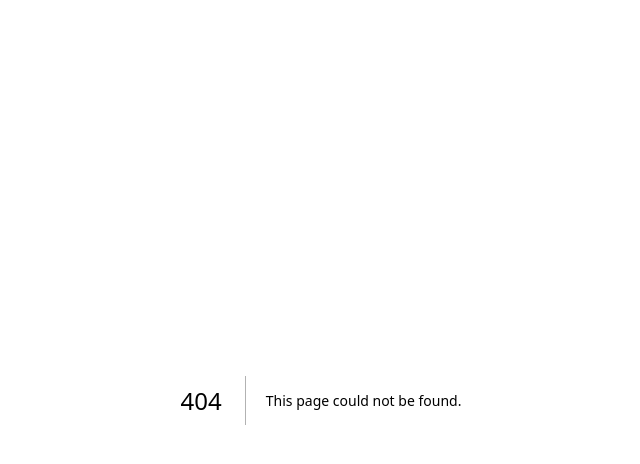
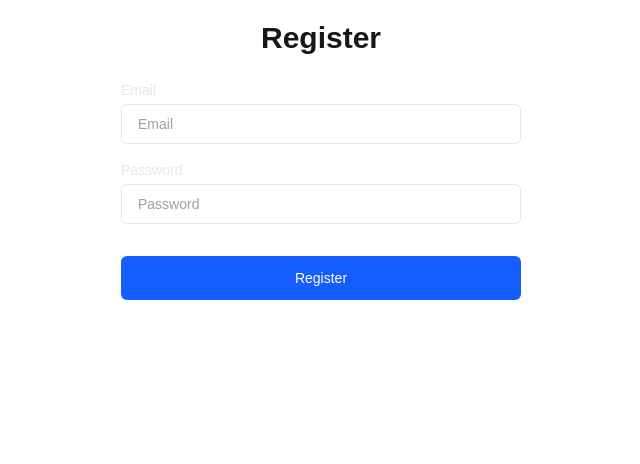
Before and after one commit to AlexVNep/merlynn-web-app, a Next.js app: page /register in a window 1280 px wide. Before the commit this address had no page. Shown: the top 464 px of the page, without its empty margins (319-959 px from the left). Built offline with nearby package versions, Linux system fonts and the light colour scheme.

Commit message:
create register form and page

```diff
--- /dev/null
+++ b/app/components/RegisterButton.tsx
@@ -0,0 +1,17 @@
+"use client";
+import { useFormStatus } from "react-dom";
+
+export default function RegisterButton() {
+  const { pending } = useFormStatus();
+  return (
+    <button
+      disabled={pending}
+      type="submit"
+      className={`${
+        pending ? "bg-gray-600" : "bg-blue-600"
+      } rounded-md w-full px-12 py-3 text-sm font-medium text-white`}
+    >
+      {pending ? "Loading..." : "Register"}
+    </button>
+  );
+}
--- /dev/null
+++ b/app/register/page.tsx
@@ -0,0 +1,12 @@
+import RegisterForm from "../ui/RegisterForm";
+
+export default function RegisterPage() {
+  return (
+    <div className="w-full flex mt-5 justify-center">
+      <section className="flex flex-col w-[400px]">
+        <h1 className="text-3xl w-full text-center font-bold mb-6">Register</h1>
+        <RegisterForm />
+      </section>
+    </div>
+  );
+}
--- /dev/null
+++ b/app/ui/RegisterForm.tsx
@@ -0,0 +1,56 @@
+"use client";
+
+import RegisterButton from "../components/RegisterButton";
+
+// import { useRouter } from "next/navigation";
+// import { RegisterWithCreds } from "@/actions/auth";
+// import { useState } from "react";
+
+export default function RegisterForm() {
+  // const router = useRouter();
+  // const [error, setError] = useState<string | null>(null);
+
+  // async function handleSubmit(formData: FormData) {
+  //   const result = await RegisterWithCreds(formData);
+
+  //   if ("error" in result) {
+  //     setError(result.error);
+  //   } else if ("success" in result) {
+  //     router.push("/sign-in"); // Redirect only if registration is successful
+  //   }
+  // }
+  return (
+    <div>
+      <form action="" className="w-full flex flex-col gap-4">
+        <div>
+          <label className="block text-sm font-medium text-gray-200">
+            Email
+          </label>
+          <input
+            type="email"
+            placeholder="Email"
+            id="Email"
+            name="email"
+            className="mt-1 w-full px-4 p-2  h-10 rounded-md border border-gray-200 bg-white text-sm text-gray-700"
+          />
+        </div>
+        <div>
+          <label className="block text-sm font-medium text-gray-200">
+            Password
+          </label>
+          <input
+            type="password"
+            placeholder="Password"
+            name="password"
+            id="password"
+            className="mt-1 w-full px-4 p-2  h-10 rounded-md border border-gray-200 bg-white text-sm text-gray-700"
+          />
+        </div>
+        {/* {error && <p className="text-red-500">{error}</p>} */}
+        <div className="mt-4">
+          <RegisterButton />
+        </div>
+      </form>
+    </div>
+  );
+}
```
